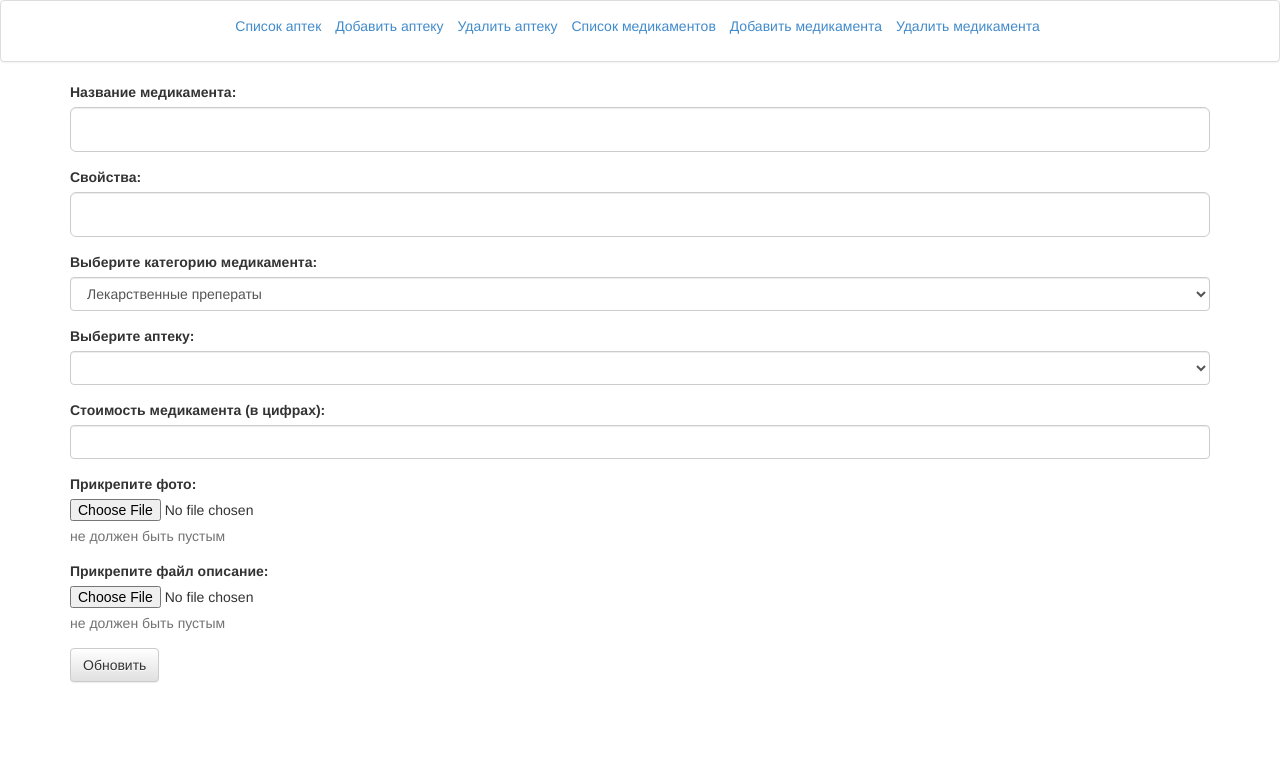
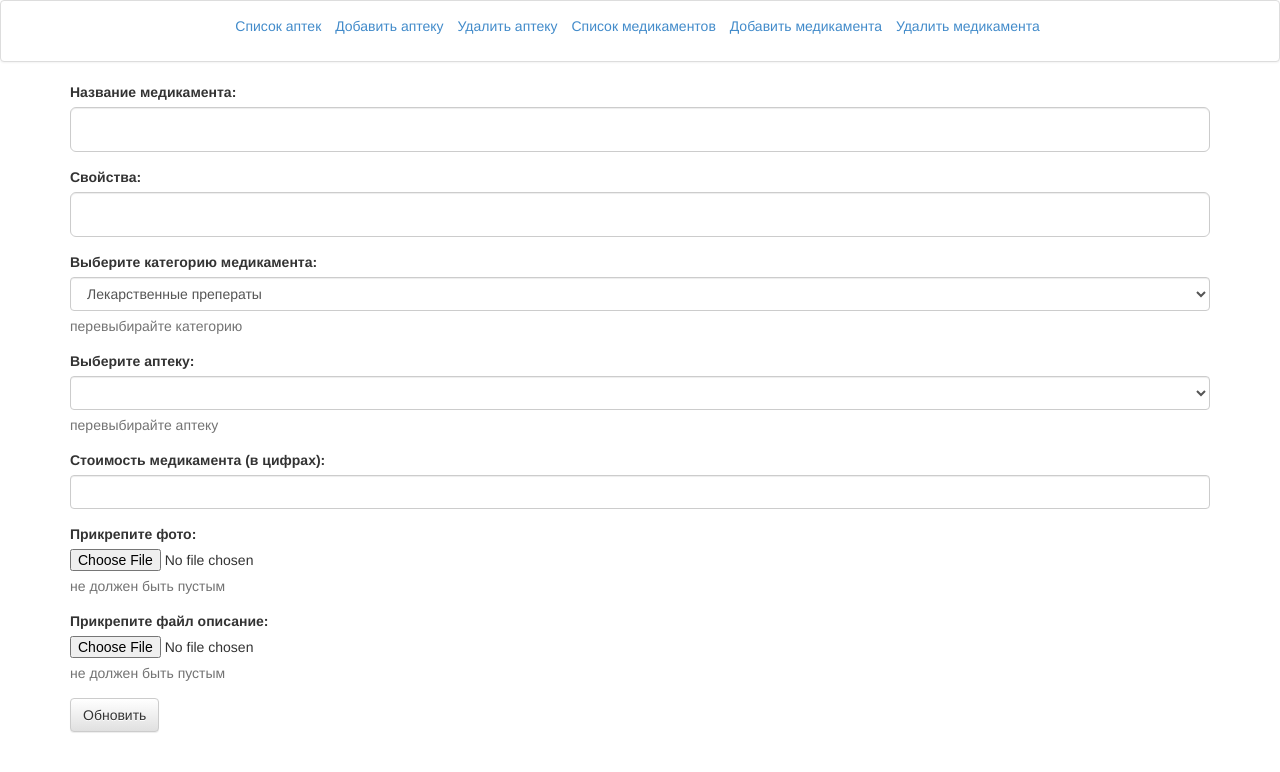
Before and after one commit to daucloudlab/AptekaWebTest1, a Django app: template medikament/templates/medikament/medikament_update.html in a window 1280 px wide. Shown: the top 772 px of the page. Run offline with Django 3.2, Linux system fonts and the light colour scheme; the template is opened without the code that fills it, so the values that code supplies are empty; some libraries are stand-ins or nearby versions.

Commit message:
(version 11) Интерфейспен жұмыс10 ПРОБЛЕМА әлі бар!

```diff
--- a/medikament/templates/medikament/medikament_update.html
+++ b/medikament/templates/medikament/medikament_update.html
@@ -55,11 +55,13 @@
                 <option value="7">Красота и уход</option>
                 <option value="8">Разное</option>
             </select>
+            <p class="help-block">перевыбирайте категорию</p>
         </div>
         <div class="form-group">
             <label for = "apteka_choice">Выберите аптеку: </label><br>
             <select name = "apteks" id = "apteka_choice" class = "form-control">
             </select>
+            <p class="help-block">перевыбирайте аптеку</p>
         </div>
         <div class="form-group">
             <label for = "price">Стоимость медикамента (в цифрах):</label><br>
```
